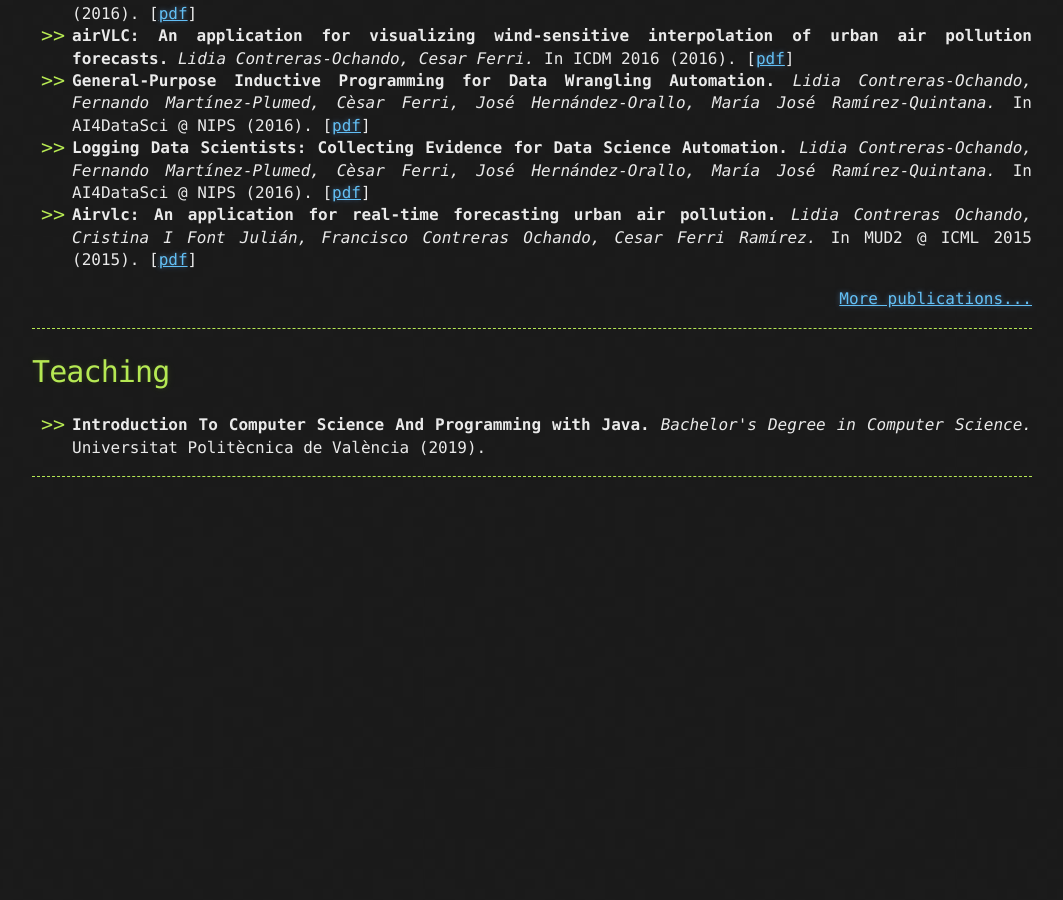
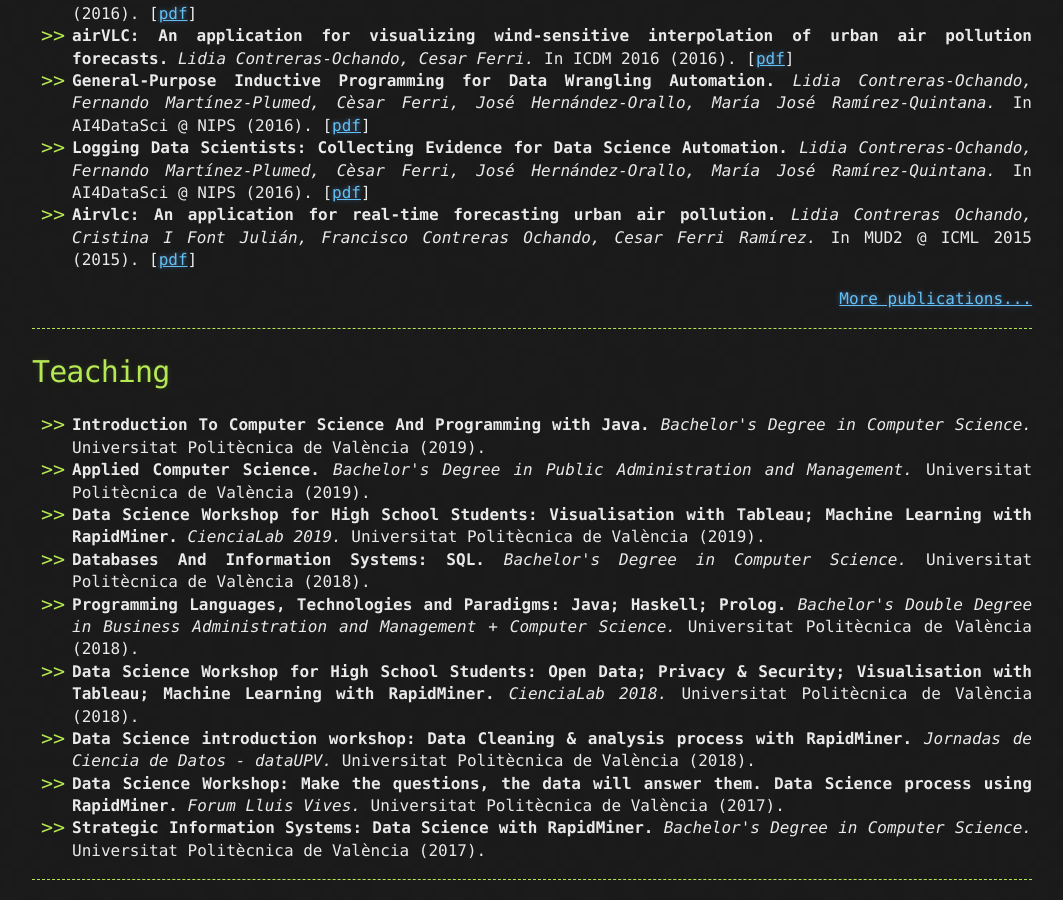
Before and after one commit to liconoc/liconoc.github.io, a Jekyll site: the page built from index.md, in a window 1280 px wide and 900 px high, scrolled down 1360 px. Shown: the whole window, without its empty margins (108-1171 px from the left). Built offline with Jekyll 4.4.1, drawn with Linux system fonts in a browser that asks for light colours; before the commit the page ends 1857 px from its top, so only the background shows below that.

Commit message:
Update liconoc.html

```diff
--- a/_layouts/liconoc.html
+++ b/_layouts/liconoc.html
@@ -139,6 +139,22 @@
 
 					<li> <span class="paper_title">Introduction To Computer Science And Programming with Java. </span> <span class="paper_authors">Bachelor's Degree in Computer Science.</span> Universitat Politècnica de València (2019).</li>
 
+					<li> <span class="paper_title">Applied Computer Science. </span> <span class="paper_authors">Bachelor's Degree in Public Administration and Management.</span> Universitat Politècnica de València (2019).</li>
+
+					<li> <span class="paper_title">Data Science Workshop for High School Students: Visualisation with Tableau; Machine Learning with RapidMiner. </span> <span class="paper_authors">CienciaLab 2019.</span> Universitat Politècnica de València (2019).</li>
+
+					<li> <span class="paper_title">Databases And Information Systems: SQL. </span> <span class="paper_authors">Bachelor's Degree in Computer Science.</span> Universitat Politècnica de València (2018).</li>
+
+					<li> <span class="paper_title">Programming Languages, Technologies and Paradigms: Java; Haskell; Prolog. </span> <span class="paper_authors">Bachelor's Double Degree in Business Administration and Management + Computer Science.</span> Universitat Politècnica de València (2018).</li>
+
+					<li> <span class="paper_title">Data Science Workshop for High School Students: Open Data; Privacy & Security; Visualisation with Tableau; Machine Learning with RapidMiner. </span> <span class="paper_authors">CienciaLab 2018.</span> Universitat Politècnica de València (2018).</li>
+
+					<li> <span class="paper_title">Data Science introduction workshop: Data Cleaning & analysis process with RapidMiner. </span> <span class="paper_authors">Jornadas de Ciencia de Datos - dataUPV.</span> Universitat Politècnica de València (2018).</li>
+
+					<li> <span class="paper_title">Data Science Workshop: Make the questions, the data will answer them. Data Science process using RapidMiner. </span> <span class="paper_authors">Forum Lluis Vives.</span> Universitat Politècnica de València (2017).</li>
+
+					<li> <span class="paper_title">Strategic Information Systems: Data Science with RapidMiner. </span> <span class="paper_authors">Bachelor's Degree in Computer Science.</span> Universitat Politècnica de València (2017).</li>
+
 				</ul>
 
 			</section>
```
